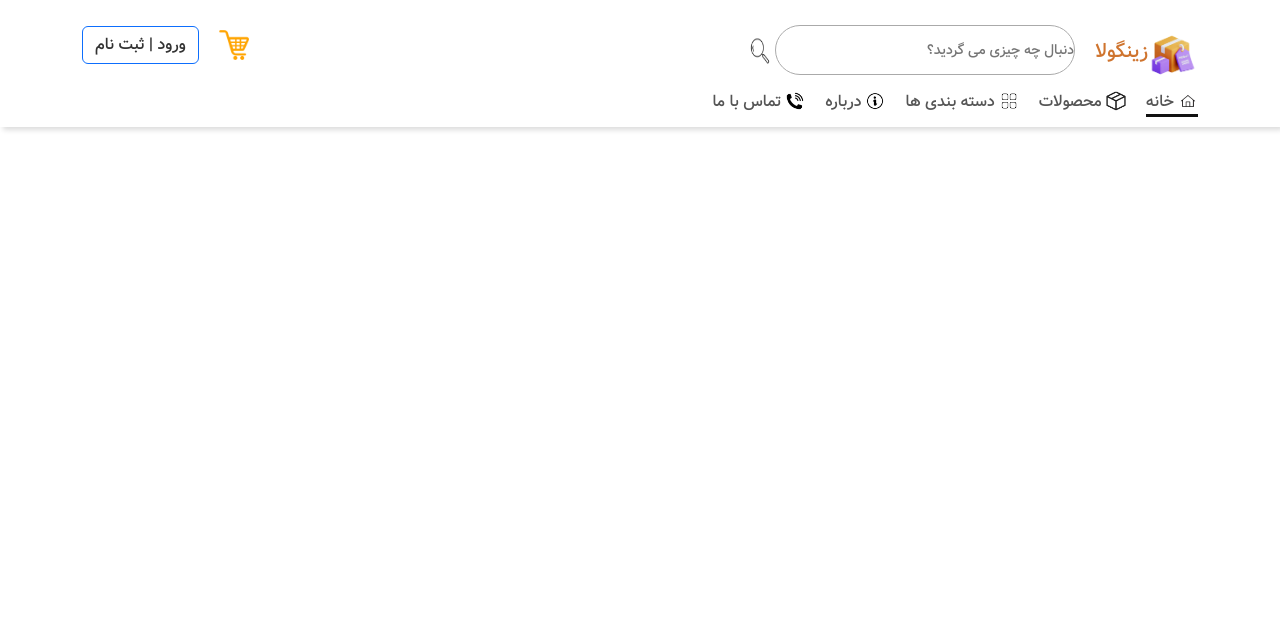
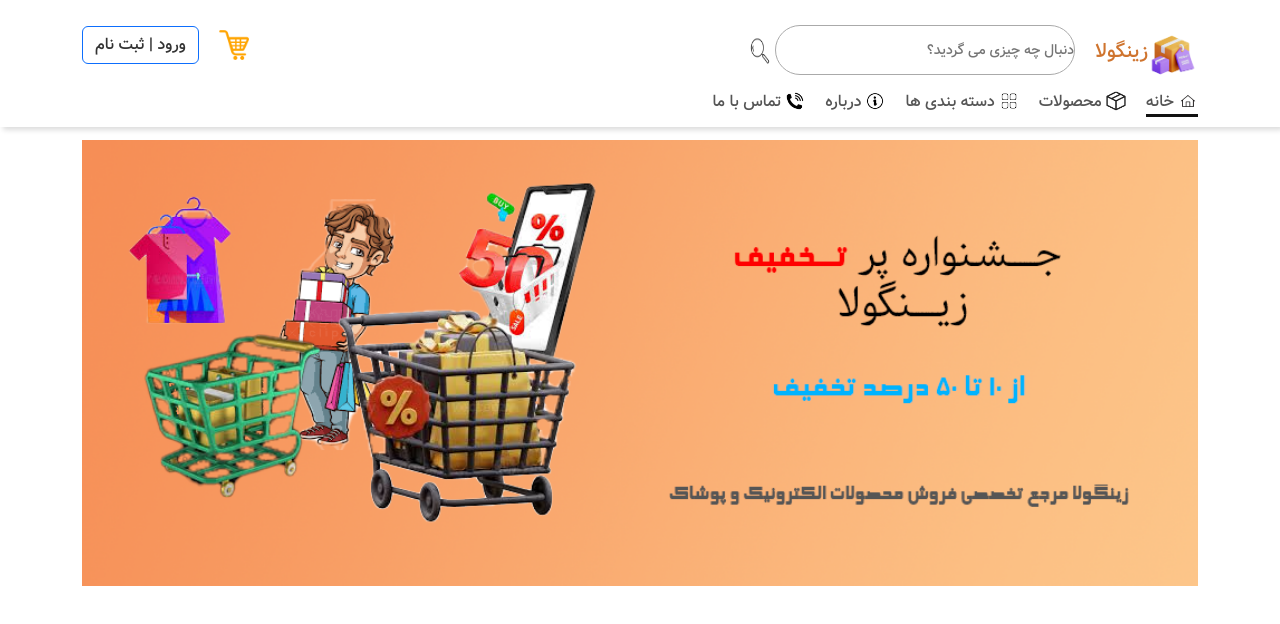
Before and after one commit to Mohammad-Javad-Hojaji/Zingola-Shop, a React (Create React App) app: page / in a window 1280 px wide. Shown: the top 624 px of the page. Built offline with nearby package versions, Linux system fonts and the light colour scheme.

Commit message:
add poster 	I added a poster

```diff
--- a/src/components/Navbar/Navbar.module.css
+++ b/src/components/Navbar/Navbar.module.css
@@ -1,10 +1,12 @@
 .Navbar {
     position: fixed;
+    z-index: 2;
     top: 0;
     right: 0;
     box-shadow: 3px 3px 5px #ddd;
     width: 100%;
     padding-bottom: 10px;
+    background-color: #fff;
 }
 
 .navbar_wrapper {
@@ -91,6 +93,7 @@
         border-top: 1px solid #f0f0f1;
         padding: 10px 20px;
         width: 100%;
+        background-color: #fff;
 
 
     }
--- a/src/pages/Home/Home.jsx
+++ b/src/pages/Home/Home.jsx
@@ -1,8 +1,15 @@
 import Navbar from "../../components/Navbar/Navbar"
+import styled from "./Home.module.css"
+import poster from "./../../assets/image/my poster.png"
 function Home() {
     return (
         <>
-            <Navbar here="home"/>
+            <Navbar here="home" />
+            <div className={styled.poster_wrapper}>
+                <div className="container-md">
+                    <img src={poster} alt="poster site" />
+                </div>
+            </div>
         </>
     )
 }
--- a/src/pages/Home/Home.module.css
+++ b/src/pages/Home/Home.module.css
@@ -1,59 +1,9 @@
-.navbar_wrapper{
-    display: flex;
-    flex-direction: column;
+.poster_wrapper{
+    padding-top: 140px;
+    width: 100%;
+    padding-bottom: 400px;
 }
-.navnbar_up{
-    display: flex;
-    justify-content: space-between;
+.poster_wrapper img{
+    width: 100%;
+    height: 100%;
 }
-.navnbar_up div{
-    display: flex;
-    margin-top: 10px;
-    align-items: center;
-}
-.navnbar_up > .navnbar_up_wrapper > img{
-    width: 50px;
-    height: 50px;
-    margin-top: 10px;
-}
-.navnbar_up > .navnbar_up_wrapper > p{
-    display: inline-block;
-    color: #cf742e;
-    margin-top: 12px;
-
-}
-
-
-
-
-.searchbox{
-    width: 300px;
-    height: 50px;
-    border: 1px solid #aaa;
-    border-radius: 30px;
-    margin-right: 20px;
-    display: flex;
-    align-items: center;
-    justify-content: space-between;
-    color: #777;
-    font-size: 14px;
-    outline: none   ;
-
-}
-.searchbox_Div{
-    position: relative;
-}
-.searchbox_Div img{
-    width: 32px;
-    height: 32px;
-    cursor: pointer;
-    position: absolute;
-    left: 12px;
-    top: 10px;
-}
-.navnbar_up_down img{
-    cursor: pointer;
-    width: 30px;
-    height: 30px;
-    margin-left: 20px;
-}
```
Also changed, not shown: src/assets/image/my poster.png (added), 1 other file (tests, documents, lock files or other folders).
